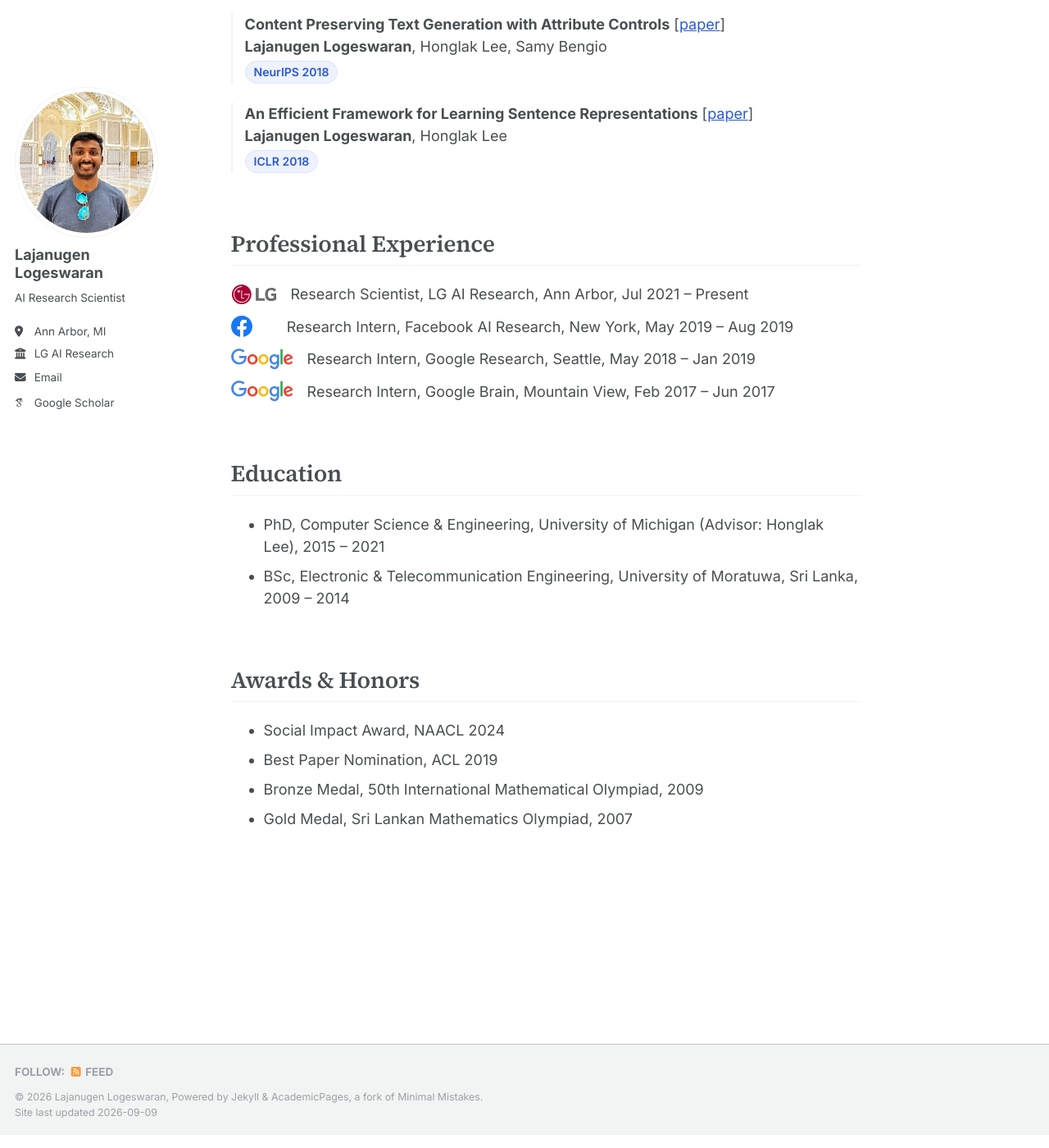
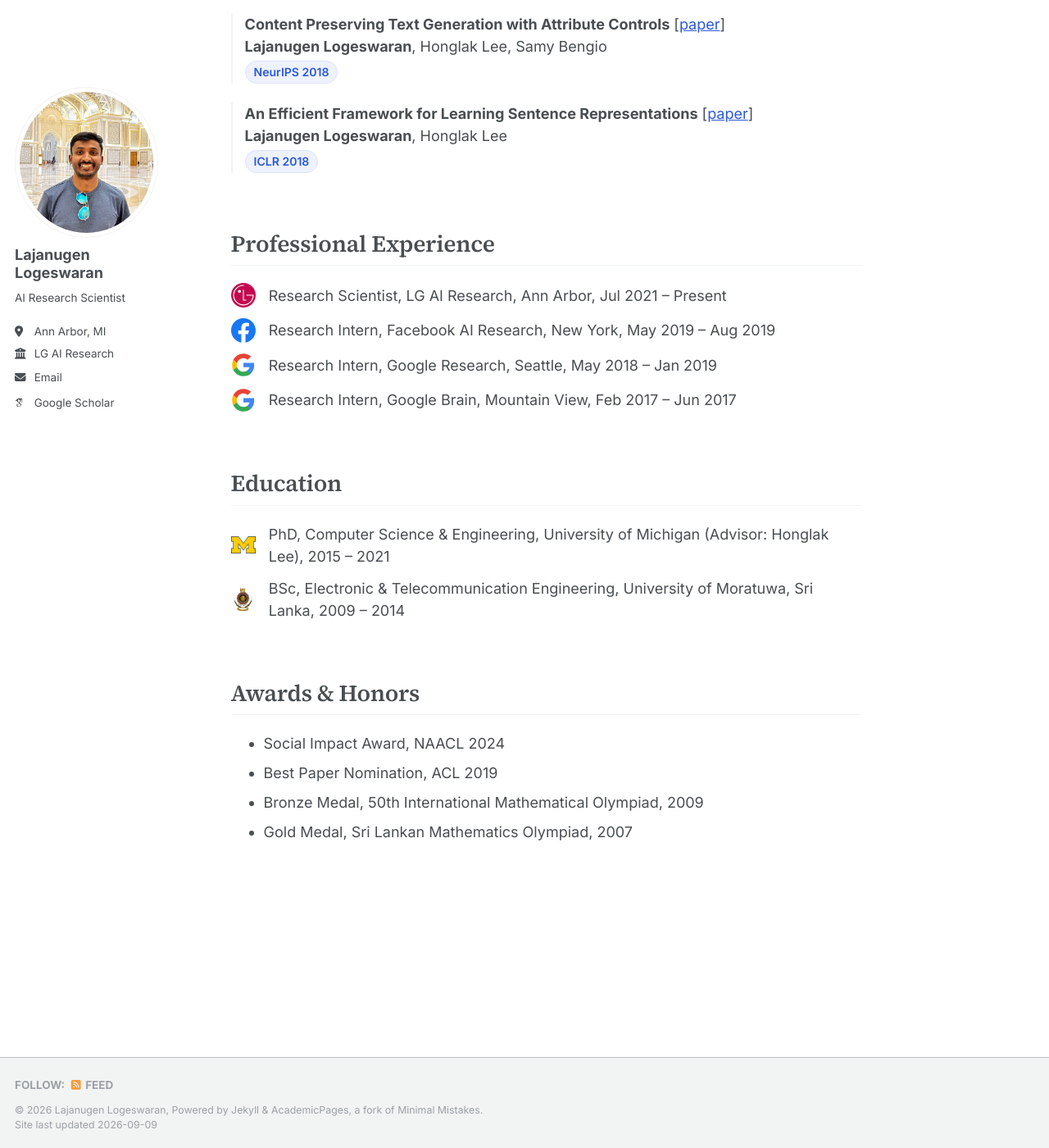
Before and after one commit to lajanugen/lajanugen.github.io, a Jekyll site: the page built from _pages/about.md, in a window 1280 px wide and 1400 px high, scrolled down 2400 px. Shown: the whole window at 82% size. Built offline with Jekyll 4.4.1, drawn with Linux system fonts in a browser that asks for light colours; some web fonts are replaced.

Commit message:
Use icon marks for institutions, and add education logos
The experience list mixed wordmarks with icon marks, so Google's
wordmark filled its box while Facebook's f sat as a small circle. The
column read ragged because the marks carried very different visual
weight.

Switch every institution to its square icon mark (Google G, LG symbol,
Facebook f) in a 30x30 centred box, and add the two missing education
logos: the Michigan block M from Wikimedia Commons, and the University
of Moratuwa crest cropped from the crest-plus-wordmark lockup on uom.lk.
All Wikimedia sources are public domain.

Co-Authored-By: Claude Opus 5 <noreply@anthropic.com>
Claude-Session: https://claude.ai/code/session_01DHcYWvnM8a3i2AfgvmikJN

```diff
--- a/_pages/about.md
+++ b/_pages/about.md
@@ -91,8 +91,10 @@ For a complete list of publications, please see my Google Scholar profile.
 
 ### Education
 
-- PhD, Computer Science & Engineering, University of Michigan (Advisor: Honglak Lee), 2015 – 2021
-- BSc, Electronic & Telecommunication Engineering, University of Moratuwa, Sri Lanka, 2009 – 2014
+<ul class="cv-list">
+  <li><img class="cv-logo" src="/images/logos/umich.png" alt="University of Michigan"><span>PhD, Computer Science &amp; Engineering, University of Michigan (Advisor: Honglak Lee), 2015 – 2021</span></li>
+  <li><img class="cv-logo" src="/images/logos/moratuwa.png" alt="University of Moratuwa"><span>BSc, Electronic &amp; Telecommunication Engineering, University of Moratuwa, Sri Lanka, 2009 – 2014</span></li>
+</ul>
 
 ### Awards & Honors
 
--- a/assets/css/main.scss
+++ b/assets/css/main.scss
@@ -134,9 +134,10 @@ $accent: #2b59d6;
   }
 
   .cv-logo {
-    flex: 0 0 52px;
-    height: 26px;
+    flex: 0 0 30px;
+    width: 30px;
+    height: 30px;
     object-fit: contain;
-    object-position: left center;
+    object-position: center;
   }
 }
```
Also changed, not shown: images/logos/google.svg, images/logos/lg.svg, images/logos/moratuwa.png (added), images/logos/umich.png (added).
